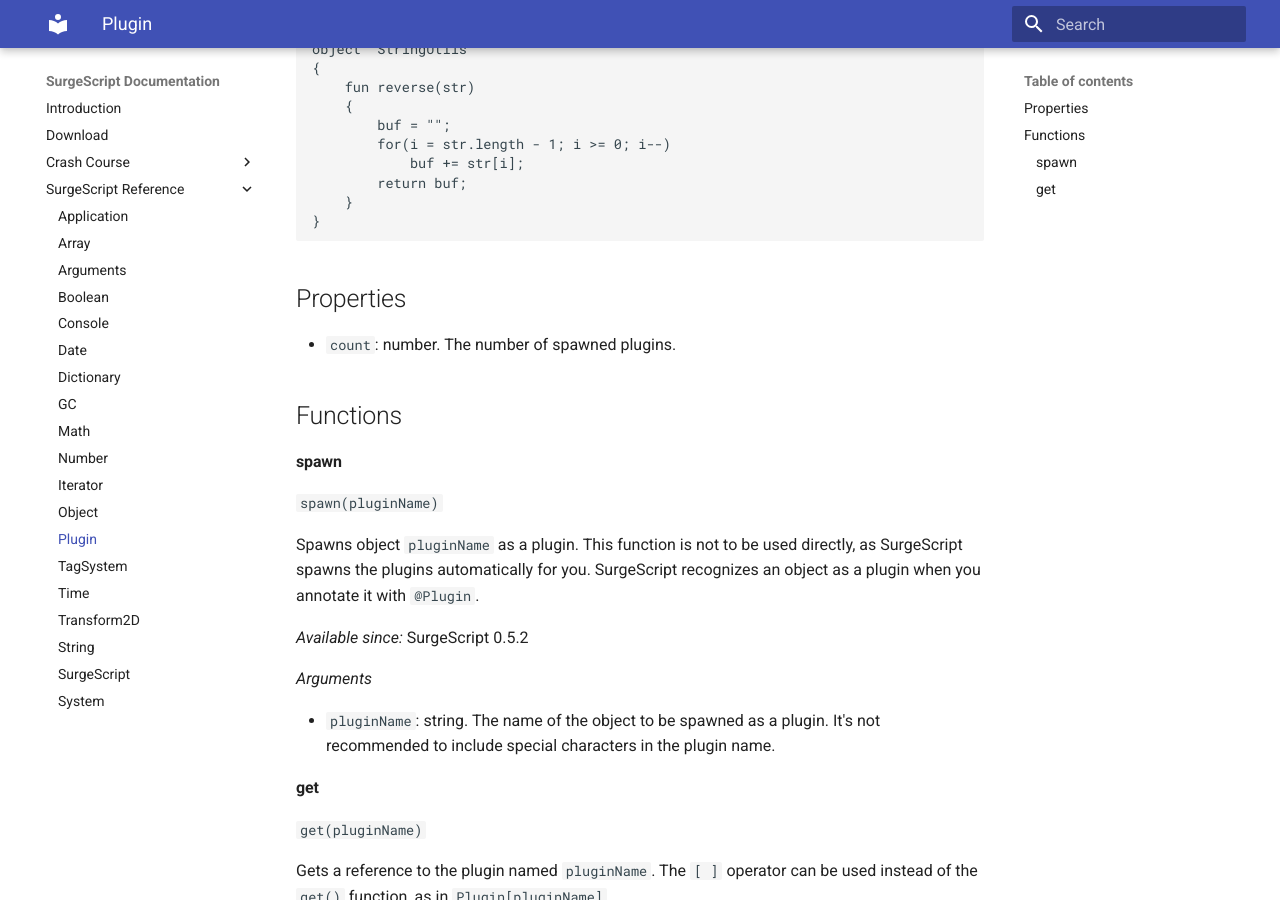
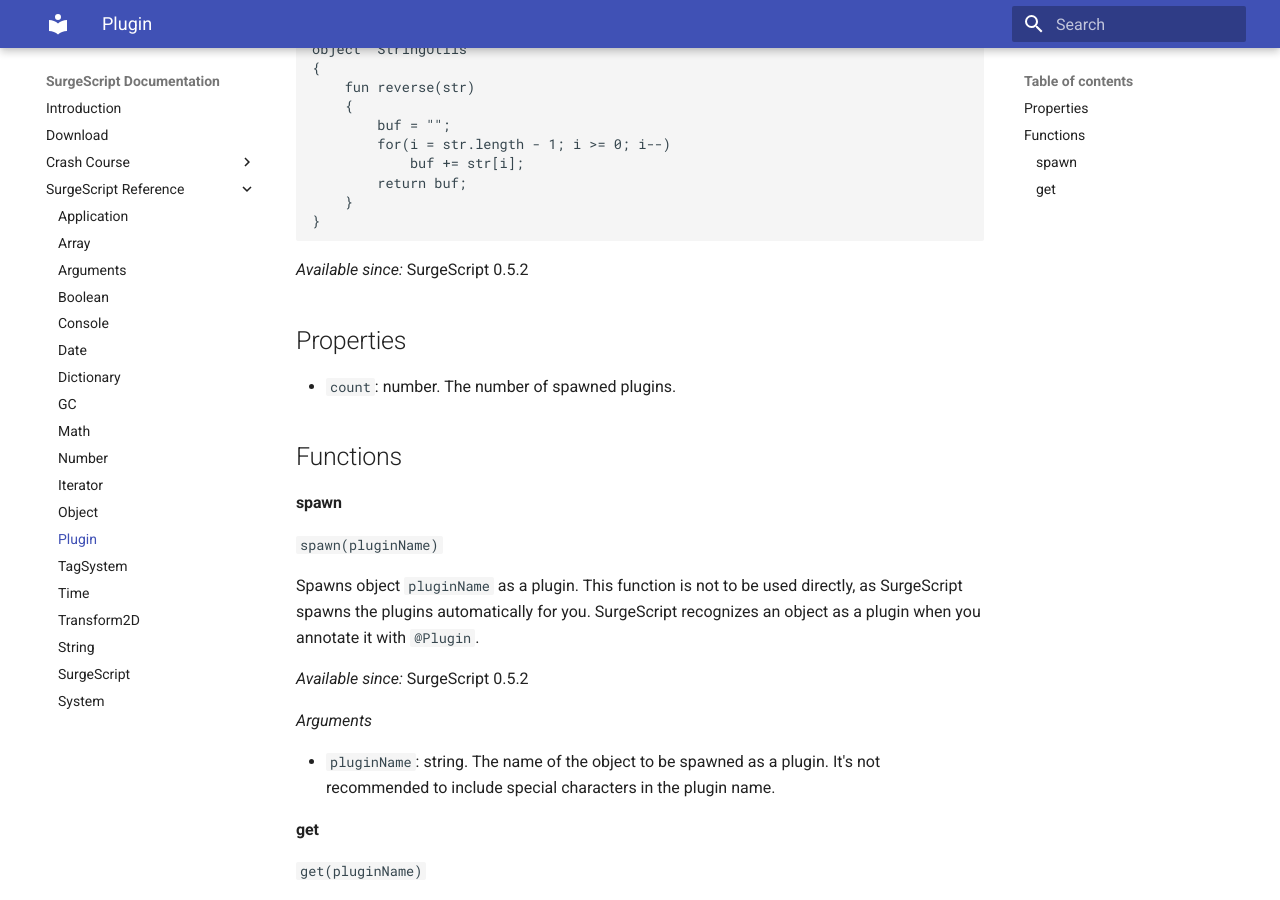
Before and after one commit to alemart/surgescript, an MkDocs documentation site: the page built from docs/reference/plugin.md, in a window 1280 px wide and 900 px high, scrolled down 816 px. Built offline with MkDocs 1.6.1 and Material for MkDocs 9.7.7, drawn with Linux system fonts in a browser that asks for light colours; old or Windows-style settings are respelled for this version of MkDocs.

Commit message:
Added 'Available since' text on the Plugin reference (docs)

````diff
--- a/docs/reference/plugin.md
+++ b/docs/reference/plugin.md
@@ -47,6 +47,8 @@
 }
 ```
 
+*Available since:* SurgeScript 0.5.2
+
 Properties
 ----------
 
````
